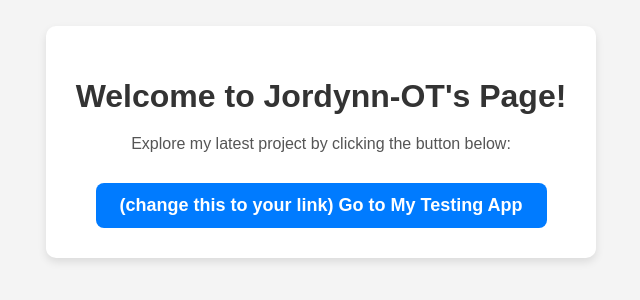
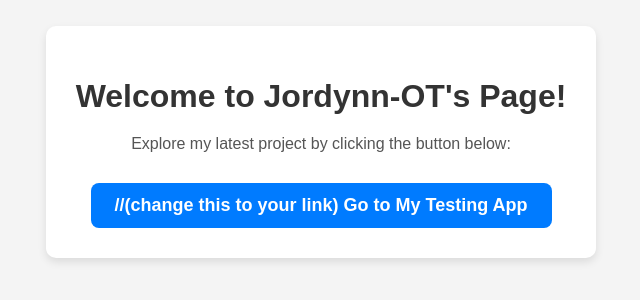
Before and after one commit to Jordynn-OT/jordynn-ot.github.io, a plain HTML site: page index.html in a window 1280 px wide. Shown: the part 258-558 px from the top of the page, without its empty margins (319-959 px from the left). Drawn offline with Linux system fonts and the light colour scheme.

Commit message:
Update index.html

```diff
--- a/index.html
+++ b/index.html
@@ -53,7 +53,7 @@
     <div class="container">
         <h1>Welcome to Jordynn-OT's Page!</h1>
         <p>Explore my latest project by clicking the button below:</p>
-        <button onclick="window.location.href='https://markdavisson1345.github.io/myapp/';">   (change this to your link)
+        <button onclick="window.location.href='https://markdavisson1345.github.io/myapp/';">   //(change this to your link)
             Go to My Testing App
         </button>
     </div>
```
